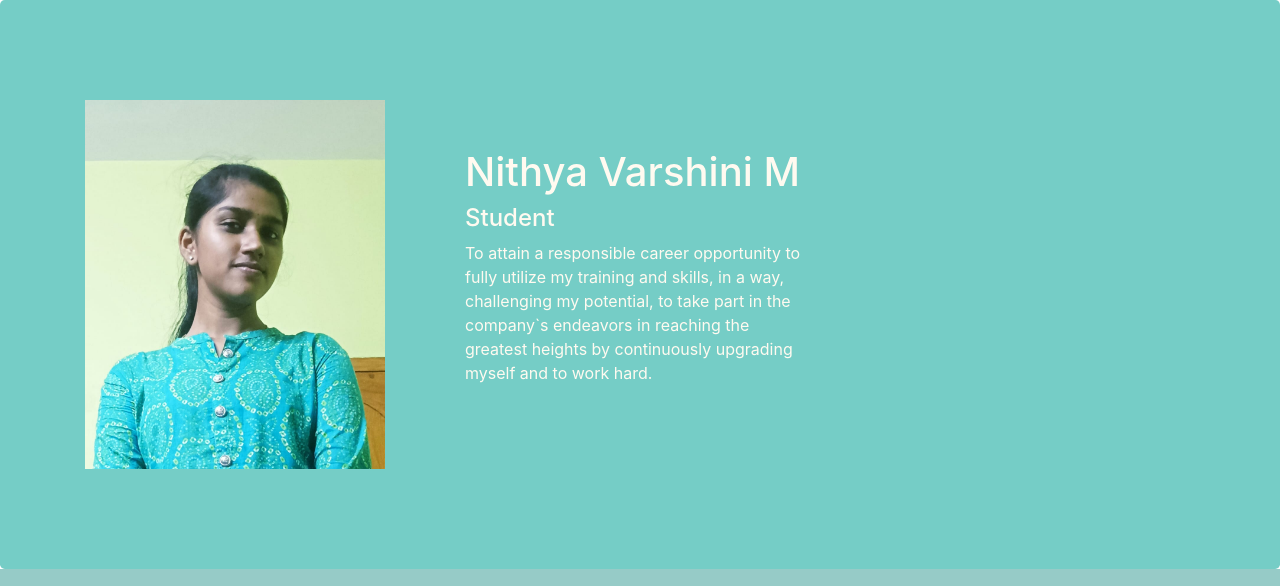
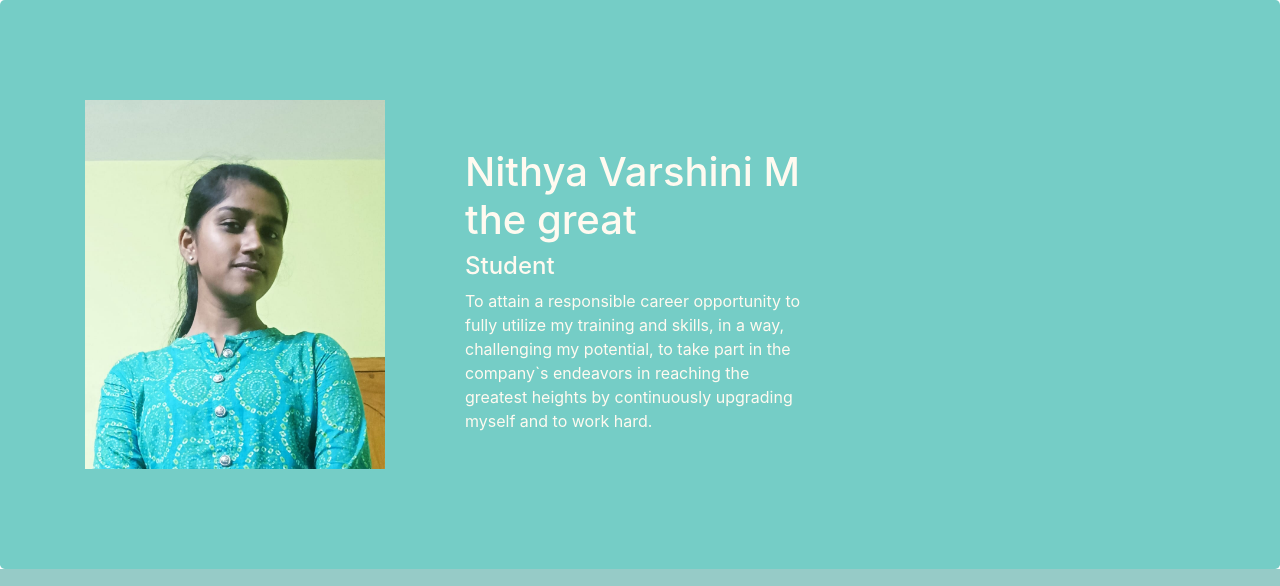
Before and after one commit to Nithya-Varshini/myself, a website: page index.html in a window 1280 px wide. Shown: the top 586 px of the page. Drawn offline with nearby package versions, Linux system fonts and the light colour scheme.

Commit message:
commit 5

```diff
--- a/index.html
+++ b/index.html
@@ -21,7 +21,7 @@
                     <img src="img/me.jpeg" class="img-fluid" width="300" height="400">
                 </div>
                 <div class="col-sm-4">
-                    <h1><br>Nithya Varshini M</h1>
+                    <h1><br>Nithya Varshini M the great</h1>
                     <h4>Student</h4>
                     <p>To attain a responsible career opportunity to fully
                         utilize my training and skills, in a way, challenging my
```
